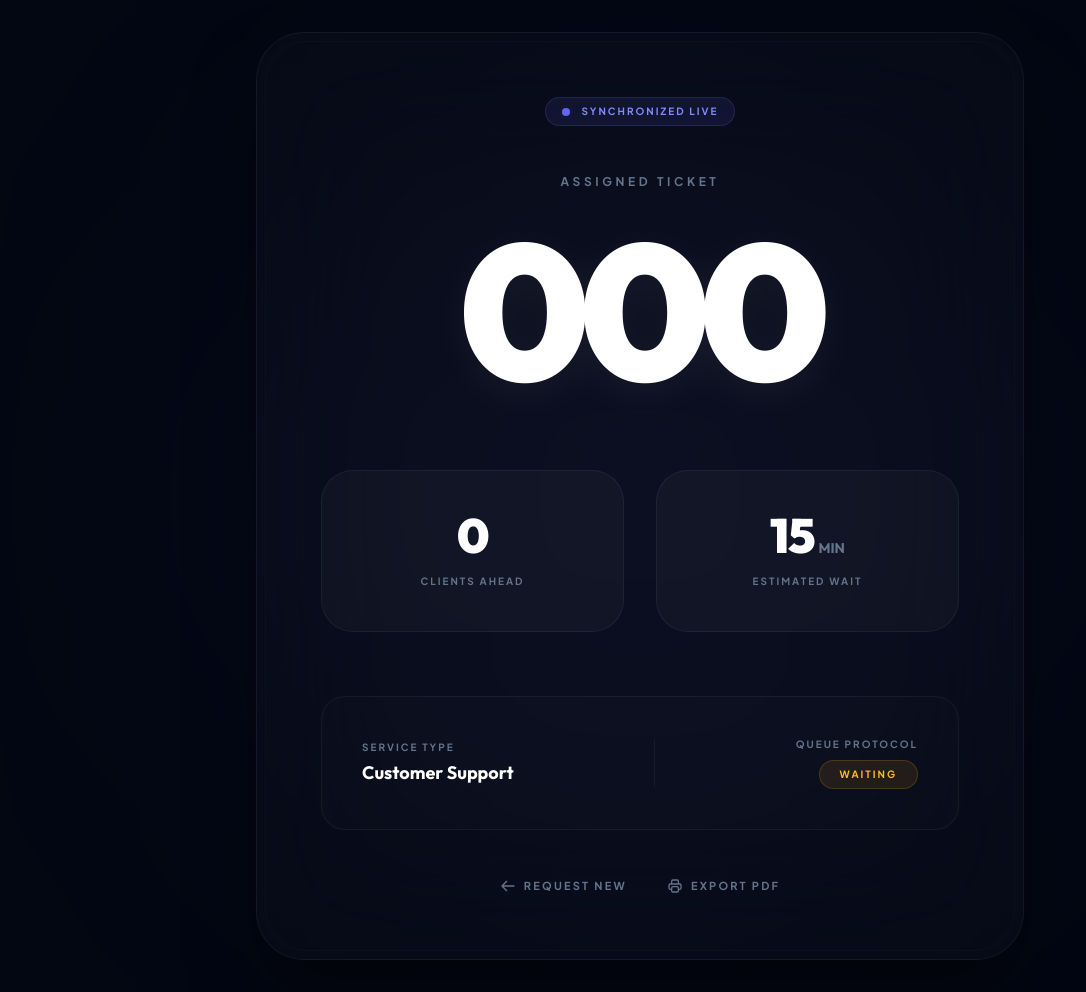
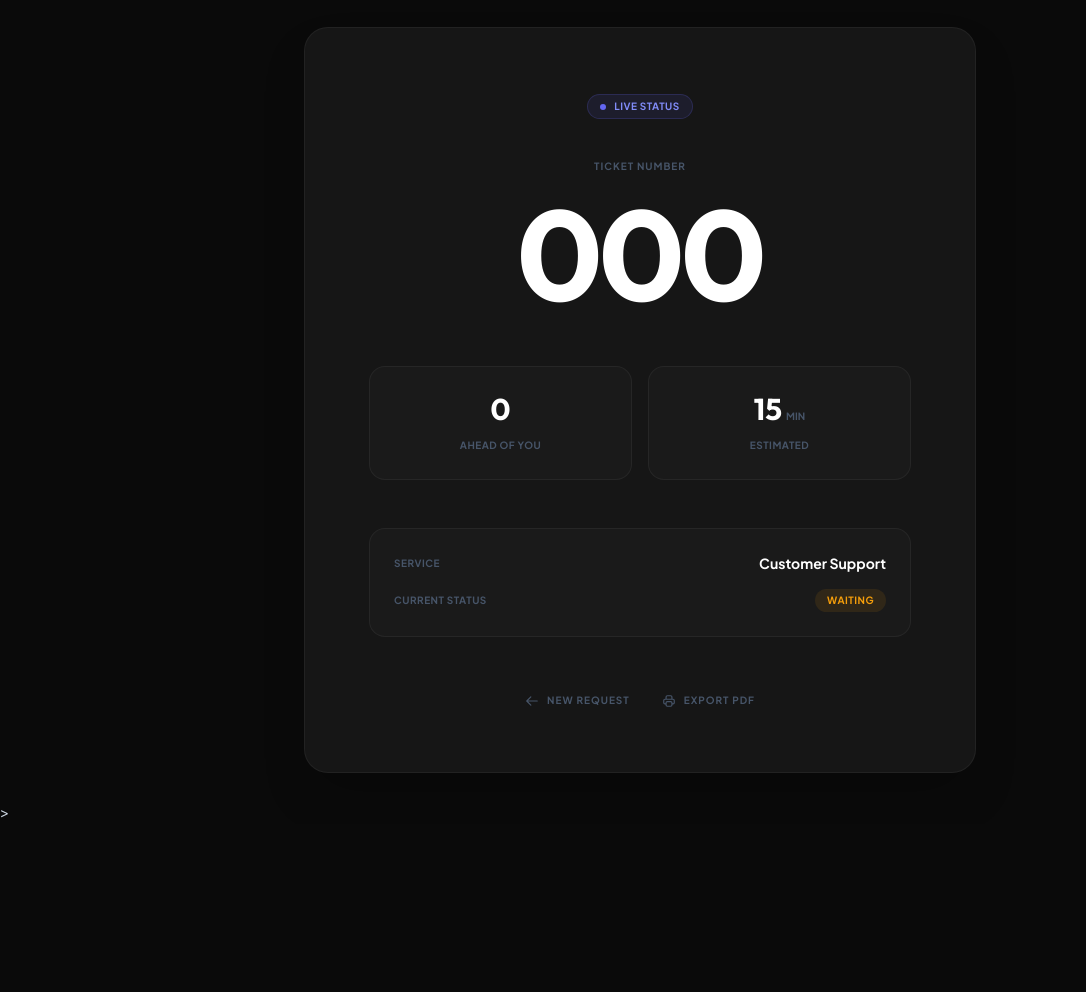
Before and after one commit to HalimaSabri/QueueSense, a Laravel app: page /queue/1 in a window 1280 px wide. Shown: the whole page, without its empty margins (0-1086 px from the left). After the commit the page ends 818 px from the top, so only its background shows below. Run offline with Laravel 12, Linux system fonts and the light colour scheme; data comes from the database, SQL or seed files in the repository; tables that the repository leaves empty hold one stand-in row (values such as "Sample post"); data that the repository does not hold is empty; style sheets or scripts are compiled from the project's sources; some libraries are stand-ins or nearby versions.

Commit message:
changing the design

```diff
--- a/resources/views/livewire/client/queue-status.blade.php
+++ b/resources/views/livewire/client/queue-status.blade.php
@@ -1,82 +1,65 @@
-<div class="min-h-screen bg-[#030712] flex flex-col items-center justify-center p-8 text-slate-200 font-sans relative overflow-hidden" wire:poll.5s>
-    <!-- Background Accents -->
-    <div class="absolute top-1/2 left-1/2 -translate-x-1/2 -translate-y-1/2 w-[800px] h-[800px] bg-indigo-500/5 blur-[160px] rounded-full pointer-events-none"></div>
-
-    <div class="max-w-3xl w-full relative z-10">
-        <div class="bg-white/[0.02] backdrop-blur-3xl border border-white/5 p-12 md:p-16 rounded-[3rem] shadow-[0_40px_80px_-20px_rgba(0,0,0,0.6)] text-center relative overflow-hidden">
-            <!-- Decorative Inner Border -->
-            <div class="absolute inset-2 border border-white/[0.02] rounded-[2.5rem] pointer-events-none"></div>
-
-            <div class="relative z-10">
-                <div class="inline-flex items-center px-4 py-1.5 mb-12 rounded-full bg-indigo-500/10 border border-indigo-500/20 text-indigo-400 text-[10px] font-bold uppercase tracking-[0.2em]">
-                    <span class="relative flex h-2 w-2 mr-3">
-                        <span class="animate-ping absolute inline-flex h-full w-full rounded-full bg-indigo-400 opacity-75"></span>
-                        <span class="relative inline-flex rounded-full h-2 w-2 bg-indigo-500"></span>
-                    </span>
-                    Synchronized Live
+<div class="min-h-screen bg-[#0a0a0a] flex flex-col items-center justify-center p-6 text-slate-300 font-sans" wire:poll.5s>
+    <div class="max-w-2xl w-full">
+        <div class="bg-[#161616] border border-white/5 p-12 md:p-16 rounded-3xl text-center shadow-2xl relative overflow-hidden">
+            <div class="inline-flex items-center px-3 py-1 mb-10 rounded-full bg-indigo-500/10 border border-indigo-500/20 text-indigo-400 text-[10px] font-bold uppercase tracking-wider">
+                <span class="flex h-1.5 w-1.5 rounded-full bg-indigo-500 mr-2"></span>
+                Live Status
             </div>
 
-                <div class="mb-16">
-                    <span class="text-slate-500 text-xs font-bold uppercase tracking-[0.3em] mb-6 block">Assigned Ticket</span>
-                    <div class="text-9xl md:text-[12rem] font-black text-white leading-none font-['Outfit'] tracking-tighter select-none drop-shadow-[0_10px_20px_rgba(255,255,255,0.05)]">
+            <div class="mb-12">
+                <span class="text-slate-600 text-[10px] font-bold uppercase tracking-widest mb-4 block">Ticket Number</span>
+                <div class="text-8xl md:text-9xl font-bold text-white leading-none font-['Outfit'] tracking-tight">
                     {{ $ticket->number }}
                 </div>
             </div>
 
-                <div class="grid grid-cols-1 md:grid-cols-2 gap-8 mb-16">
-                    <div class="p-10 bg-white/[0.03] rounded-[2rem] border border-white/5 group hover:border-indigo-500/30 transition-all duration-500">
-                        <div class="relative z-10">
-                            <span class="block text-5xl font-black text-white mb-2 font-['Outfit'] tracking-tight">{{ max(0, $position - 1) }}</span>
-                            <span class="text-[10px] text-slate-500 uppercase tracking-[0.2em] font-bold">Clients Ahead</span>
+            <div class="grid grid-cols-2 gap-4 mb-12">
+                <div class="p-6 bg-[#1a1a1a] rounded-2xl border border-white/5">
+                    <span class="block text-3xl font-bold text-white mb-1 font-['Outfit']">{{ max(0, $position - 1) }}</span>
+                    <span class="text-[10px] text-slate-600 uppercase tracking-wider font-bold">Ahead of you</span>
                 </div>
+                <div class="p-6 bg-[#1a1a1a] rounded-2xl border border-white/5">
+                    <div class="flex items-baseline justify-center gap-1 mb-1">
+                        <span class="text-3xl font-bold text-white font-['Outfit']">{{ max(0, $estimatedWaitTime) }}</span>
+                        <span class="text-[10px] font-bold text-slate-600 uppercase">min</span>
                     </div>
-                    <div class="p-10 bg-white/[0.03] rounded-[2rem] border border-white/5 group hover:border-indigo-500/30 transition-all duration-500">
-                        <div class="relative z-10">
-                            <div class="flex items-baseline justify-center gap-1 mb-2">
-                                <span class="text-5xl font-black text-white font-['Outfit'] tracking-tight">{{ max(0, $estimatedWaitTime) }}</span>
-                                <span class="text-sm font-bold text-slate-500 font-['Outfit']">MIN</span>
-                            </div>
-                            <span class="text-[10px] text-slate-500 uppercase tracking-[0.2em] font-bold">Estimated Wait</span>
-                        </div>
+                    <span class="text-[10px] text-slate-600 uppercase tracking-wider font-bold">Estimated</span>
                 </div>
             </div>
 
-                <div class="bg-white/[0.01] rounded-3xl p-10 border border-white/5 mb-12 flex flex-col md:flex-row items-center justify-between gap-8">
-                    <div class="text-left">
-                        <span class="text-slate-500 text-[10px] font-bold uppercase tracking-[0.2em] block mb-1">Service Type</span>
-                        <span class="text-white font-bold text-lg font-['Outfit']">{{ $ticket->service->name }}</span>
+            <div class="bg-[#1a1a1a] rounded-2xl p-6 border border-white/5 mb-10">
+                <div class="flex items-center justify-between mb-4">
+                    <span class="text-slate-600 text-[10px] font-bold uppercase tracking-wider">Service</span>
+                    <span class="text-white font-bold text-sm">{{ $ticket->service->name }}</span>
                 </div>
-                    <div class="h-px w-full md:w-px md:h-12 bg-white/5"></div>
-                    <div class="text-right">
-                        <span class="text-slate-500 text-[10px] font-bold uppercase tracking-[0.2em] block mb-2">Queue Protocol</span>
-                        <span class="inline-flex items-center px-5 py-1.5 rounded-full text-[10px] font-bold uppercase tracking-[0.2em]
-                            {{ $ticket->status === 'waiting' ? 'bg-amber-500/10 text-amber-400 border border-amber-500/20' :
-                               ($ticket->status === 'processing' ? 'bg-indigo-500/10 text-indigo-400 border border-indigo-500/20 animate-pulse' : 'bg-emerald-500/10 text-emerald-400 border border-emerald-500/20') }}">
+                <div class="flex items-center justify-between">
+                    <span class="text-slate-600 text-[10px] font-bold uppercase tracking-wider">Current Status</span>
+                    <span class="inline-flex items-center px-3 py-1 rounded-full text-[10px] font-bold uppercase tracking-wider
+                        {{ $ticket->status === 'waiting' ? 'bg-amber-500/10 text-amber-500' :
+                           ($ticket->status === 'processing' ? 'bg-indigo-500/10 text-indigo-400' : 'bg-emerald-500/10 text-emerald-500') }}">
                         {{ $ticket->status }}
                     </span>
                 </div>
             </div>
 
             @if($ticket->status === 'processing')
-                    <div class="p-8 bg-indigo-600 rounded-[1.5rem] text-white font-bold shadow-[0_20px_40px_rgba(79,70,229,0.3)] mb-12 transform scale-105 transition-all animate-bounce">
-                        <div class="flex items-center justify-center gap-3 text-lg">
-                            <svg class="w-6 h-6" fill="none" stroke="currentColor" viewBox="0 0 24 24"><path stroke-linecap="round" stroke-linejoin="round" stroke-width="2.5" d="M13 10V3L4 14h7v7l9-11h-7z"></path></svg>
-                            Your Turn • Please proceed to counter
-                        </div>
+                <div class="p-6 bg-indigo-600 rounded-2xl text-white font-bold mb-10 flex items-center justify-center gap-2">
+                    <svg class="w-5 h-5" fill="none" stroke="currentColor" viewBox="0 0 24 24"><path stroke-linecap="round" stroke-linejoin="round" stroke-width="2.5" d="M13 10V3L4 14h7v7l9-11h-7z"></path></svg>
+                    Proceed to Counter
                 </div>
             @endif
 
-                <div class="flex flex-col sm:flex-row items-center justify-center gap-10">
-                    <a href="{{ route('home') }}" wire:navigate class="text-[11px] font-bold text-slate-500 hover:text-white uppercase tracking-[0.2em] transition-all flex items-center group">
-                        <svg class="w-4 h-4 mr-2 group-hover:-translate-x-1 transition-transform" fill="none" stroke="currentColor" viewBox="0 0 24 24"><path stroke-linecap="round" stroke-linejoin="round" stroke-width="2" d="M10 19l-7-7m0 0l7-7m-7 7h18"></path></svg>
-                        Request New
+            <div class="flex flex-col sm:flex-row items-center justify-center gap-8 pt-4">
+                <a href="{{ route('home') }}" wire:navigate class="text-[10px] font-bold text-slate-600 hover:text-white uppercase tracking-widest transition-colors flex items-center">
+                    <svg class="w-3.5 h-3.5 mr-2" fill="none" stroke="currentColor" viewBox="0 0 24 24"><path stroke-linecap="round" stroke-linejoin="round" stroke-width="2" d="M10 19l-7-7m0 0l7-7m-7 7h18"></path></svg>
+                    New Request
                 </a>
-                    <button onclick="window.print()" class="text-[11px] font-bold text-slate-500 hover:text-white uppercase tracking-[0.2em] transition-all flex items-center group">
-                        <svg class="w-4 h-4 mr-2 group-hover:scale-110 transition-transform" fill="none" stroke="currentColor" viewBox="0 0 24 24"><path stroke-linecap="round" stroke-linejoin="round" stroke-width="2" d="M17 17h2a2 2 0 002-2v-4a2 2 0 00-2-2H5a2 2 0 00-2 2v4a2 2 0 002 2h2m2 4h6a2 2 0 002-2v-4a2 2 0 00-2-2H9a2 2 0 00-2 2v4a2 2 0 002 2zm8-12V5a2 2 0 00-2-2H9a2 2 0 00-2 2v4h10z"></path></svg>
+                <button onclick="window.print()" class="text-[10px] font-bold text-slate-600 hover:text-white uppercase tracking-widest transition-colors flex items-center">
+                    <svg class="w-3.5 h-3.5 mr-2" fill="none" stroke="currentColor" viewBox="0 0 24 24"><path stroke-linecap="round" stroke-linejoin="round" stroke-width="2" d="M17 17h2a2 2 0 002-2v-4a2 2 0 00-2-2H5a2 2 0 00-2 2v4a2 2 0 002 2h2m2 4h6a2 2 0 002-2v-4a2 2 0 00-2-2H9a2 2 0 00-2 2v4a2 2 0 002 2zm8-12V5a2 2 0 00-2-2H9a2 2 0 00-2 2v4h10z"></path></svg>
                     Export PDF
                 </button>
             </div>
         </div>
     </div>
 </div>
-</div>
+>
```
Lines whose indentation alone changed are shown as unchanged.
